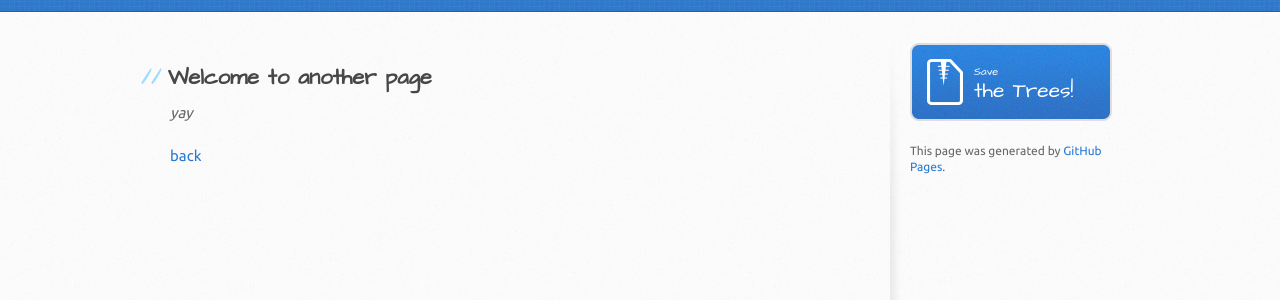
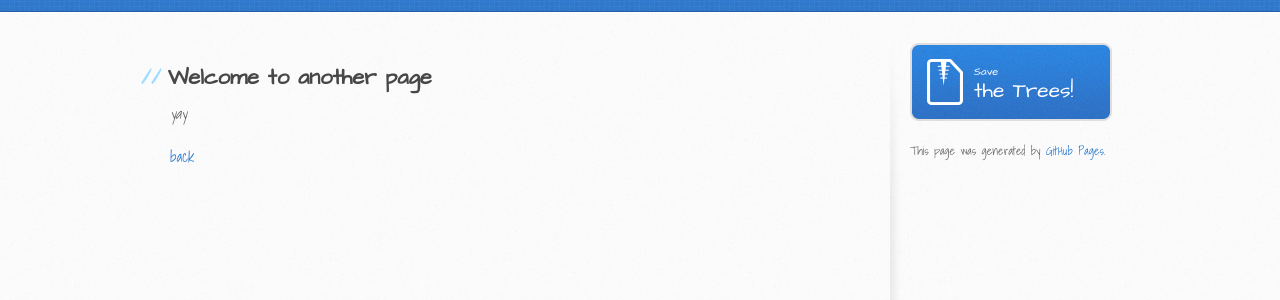
Before and after one commit to rebornplusplus/rebornplusplus.github.io, a Jekyll site: the page built from another-page.md, in a window 1280 px wide. Shown: the part 189-489 px from the top of the page. Built offline with Jekyll 4.4.1, drawn with Linux system fonts in a browser that asks for light colours; some web fonts are replaced; our own code applies the rules of GitHub Pages for plain Markdown files.

Commit message:
Update jekyll-theme-architect.scss

```diff
--- a/_sass/jekyll-theme-architect.scss
+++ b/_sass/jekyll-theme-architect.scss
@@ -5,7 +5,7 @@
 
 /* LAYOUT STYLES */
 body {
-  font-family: 'ABeeZee', 'Ubuntu', 'Helvetica Neue', Helvetica, Arial, serif;
+  font-family: 'Shadows Into Light', 'Ubuntu', 'Helvetica Neue', Helvetica, Arial, serif;
   font-size: 15px;
   font-weight: 400;
   line-height: 1.5;
```
